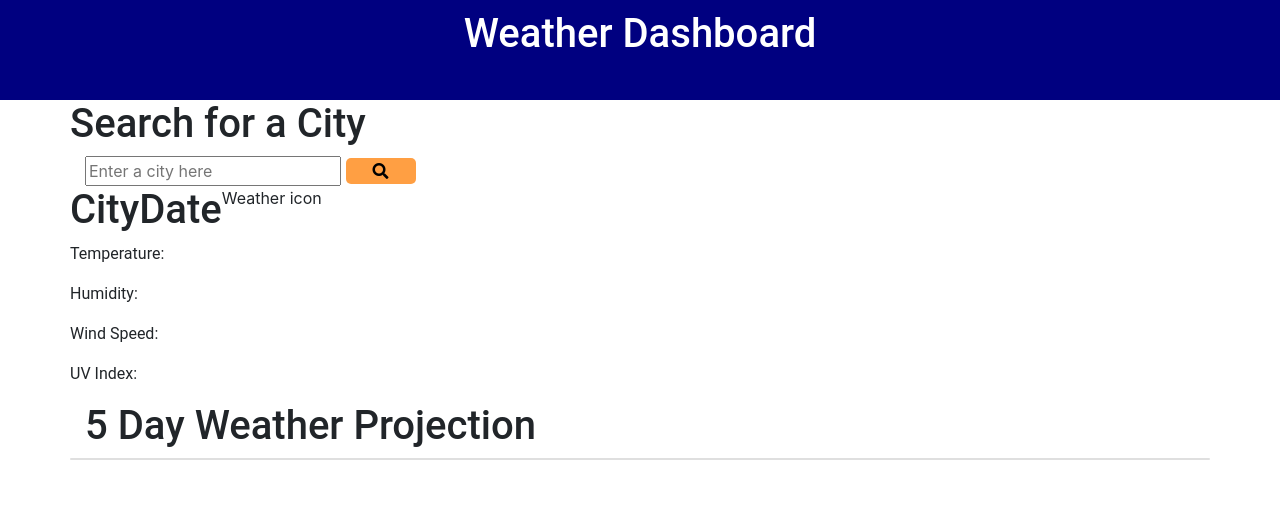
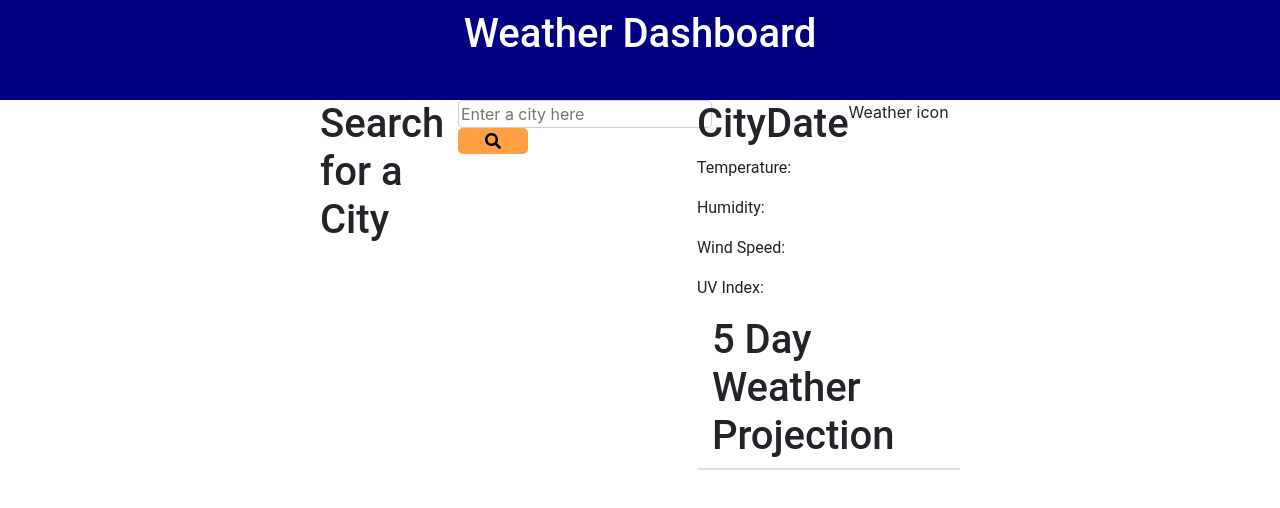
Before and after one commit to nguyenali/Weather-Dashboard, a plain HTML site: page index.html in a window 1280 px wide. Drawn offline with nearby package versions, Linux system fonts and the light colour scheme.

Commit message:
add style to container to center divs

```diff
--- a/style.css
+++ b/style.css
@@ -44,3 +44,28 @@ header h1 {
     margin: 0;
     padding-top: 10px;
 }
+
+html{
+    height: 100%;
+}
+
+input {
+    border: 1px solid #cecfd2;
+    border-radius: 5px;
+}
+
+.container {
+    display: flex;
+    flex-direction: row;
+    max-width: 640px;
+    height: 100%;
+}
+
+.search {
+    padding:25px;
+    background-color: #f5f6fa;
+}
+
+.search h1 {
+    line-height: 30px;
+}
```
